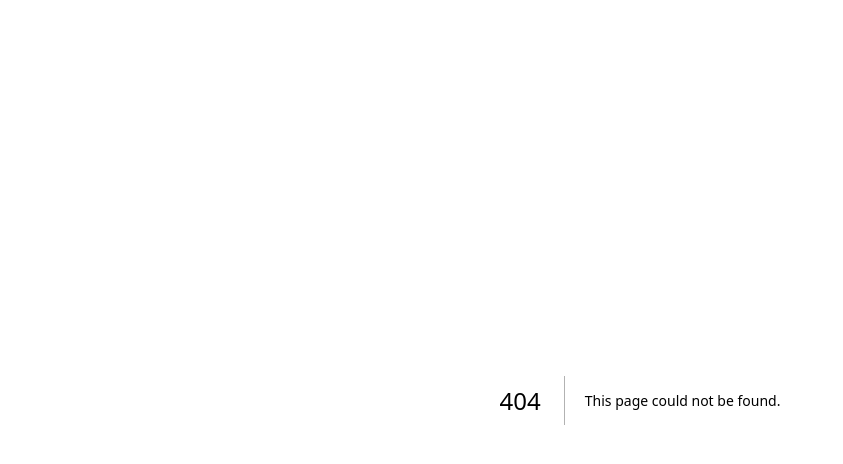
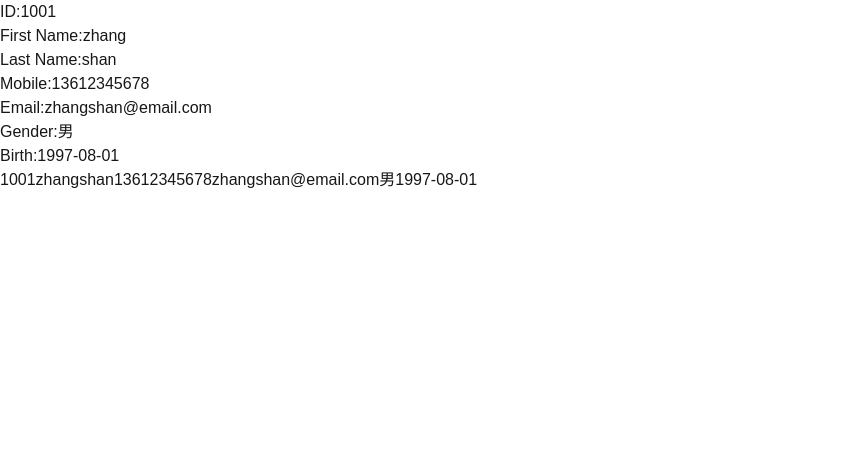
Before and after one commit to remebot/reactdemo, a Next.js app: page /formperson in a window 1280 px wide. Before the commit this address had no page. Shown: the top 464 px of the page, without its empty margins (0-843 px from the left). Built offline with nearby package versions, Linux system fonts and the light colour scheme.

Commit message:
20250924 2214

```diff
--- /dev/null
+++ b/app/formperson/FormPerson.tsx
@@ -0,0 +1,69 @@
+"use client"
+
+import { useState, type ChangeEvent } from "react"
+
+export default function FormPerson(){
+    const [person, setPerson] = useState({
+        personId: "1001",
+        firstName: "zhang",
+        lastName: "shan",
+        email: "zhangshan@email.com",
+        mobile: "13612345678",
+        gender: "男",
+        birth: "1997-08-01"
+    });
+
+
+    function handleMobileChange(e: ChangeEvent<HTMLInputElement>){
+        setPerson({
+            ...person,
+            mobile: e.target.value
+        });
+    }
+
+    function handleEmailChange(e: ChangeEvent<HTMLInputElement>){
+        setPerson({
+            ...person,
+            email: e.target.value
+        });
+    }
+
+    return (
+        <div>
+            <table>
+                <tbody>
+                <tr>
+                    <td>ID:{person.personId}</td>
+                </tr>
+                <tr>
+                    <td>First Name:{person.firstName}</td>
+                </tr>
+                <tr>
+                    <td>Last Name:{person.lastName}</td>
+                </tr>
+                <tr>
+                    <td>Mobile:
+                    <input value={person.mobile} onChange={handleMobileChange} /></td>
+                </tr>
+                <tr>
+                    <td>Email:
+                    <input value={person.email} onChange={handleEmailChange} /></td>
+                </tr>
+                <tr>
+                    <td>Gender:{person.gender}</td>
+                </tr>
+                <tr><td>Birth:{person.birth}</td></tr>
+                </tbody>
+            </table>
+            <p>
+                {person.personId}
+                {person.firstName}
+                {person.lastName}
+                {person.mobile}
+                {person.email}
+                {person.gender}
+                {person.birth}
+            </p>
+        </div>
+    );
+}
--- /dev/null
+++ b/app/formperson/page.tsx
@@ -0,0 +1,6 @@
+import FormPerson from "./FormPerson";
+
+
+export default function Page() {
+    return <FormPerson />
+}
--- /dev/null
+++ b/app/movingdot/MovingDot.tsx
@@ -0,0 +1,32 @@
+"use client"
+import { useState } from "react";
+
+export default function MovingDot() {
+    const [position, setPosition] = useState({
+        x: 0,
+        y: 0
+    });
+
+    return (
+        <div onPointerMove={e => {
+            // position.x = e.clientX;
+            // position.y = e.clientY;
+            setPosition({ x: e.clientX, y: e.clientY });
+        }} style={{
+            position: 'relative',
+            width: '100vw',
+            height: '100vw',
+        }}>
+            <div style={{
+                position: 'absolute',
+                backgroundColor: 'red',
+                borderRadius: '50%',
+                transform: `translate(${position.x}px,${position.y}px)`,
+                left: -10,
+                top: -10,
+                width: 20,
+                height: 20,
+            }} />
+        </div>
+    );
+}
--- /dev/null
+++ b/app/movingdot/page.tsx
@@ -0,0 +1,5 @@
+import MovingDot from "./MovingDot"
+
+export default function Page(){
+    return <MovingDot />
+}
--- a/app/page.tsx
+++ b/app/page.tsx
@@ -91,6 +91,20 @@ export default function Home() {
         >
           交通灯
         </Link>
+
+        <Link
+          className="text-blue-1000 underline hover:no-underline"
+          href="/movingdot"
+        >
+          移动红点
+        </Link>
+
+        <Link
+          className="text-blue-1000 underline hover:no-underline"
+          href="/formperson"
+        >
+          Person表单
+        </Link>
       </main>
     </div>
   );
```
Also changed, not shown: app/statedemo/page.tsx (deleted).
